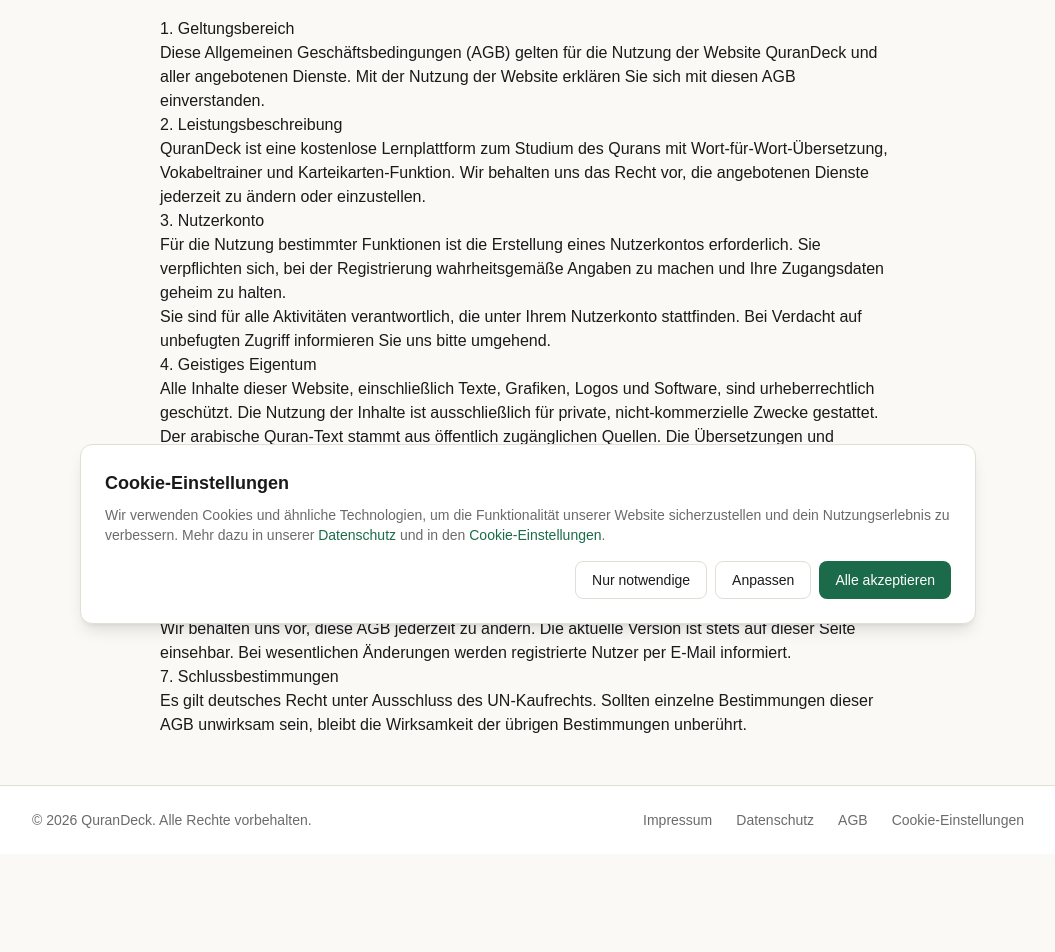
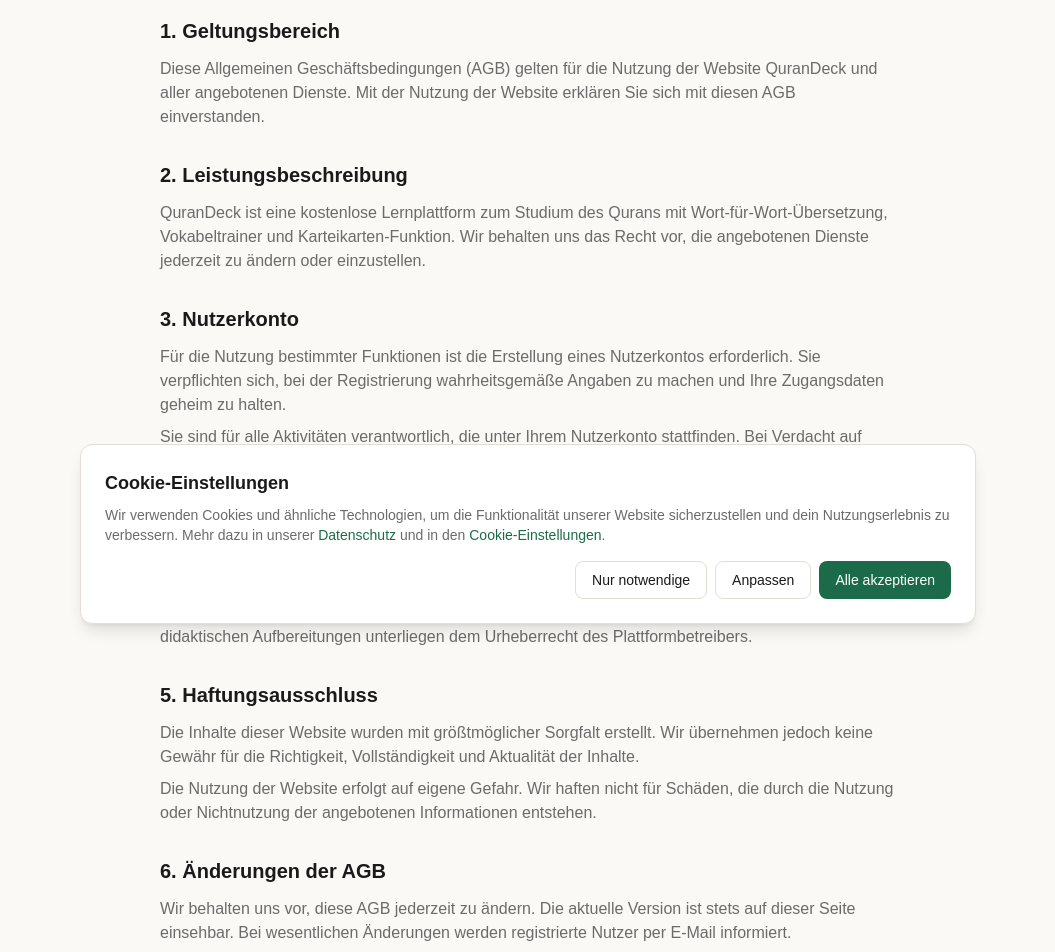
Before and after one commit to HamudiJ99/qurandeck, a Next.js app: page /terms in a window 1280 px wide. Shown: the part 160-1112 px from the top of the page, without its empty margins (112-1167 px from the left). Before the commit the page ends 1014 px from the top, so only its background shows below. Built offline with nearby package versions, Linux system fonts and the light colour scheme; no server answers.

Commit message:
agb formatierung

```diff
--- a/app/imprint/page.tsx
+++ b/app/imprint/page.tsx
@@ -11,92 +11,123 @@
         {lang === "de" ? "Impressum" : "Imprint"}
       </h1>
 
-      <div className="prose prose-sm max-w-none text-foreground">
+      <div className="space-y-8 text-foreground">
         {lang === "de" ? (
           <>
-            <h2>Angaben gemäß § 5 TMG</h2>
-            <p>
+            <section>
+              <h2 className="mb-3 text-xl font-semibold">Angaben gemäß § 5 TMG</h2>
+              <p className="text-muted-foreground">
                 [Dein Name oder Firmenname]<br />
-              [Straße und Hausnummer]<br />
+                [Straße und Hausnummer oder Postfach]<br />
                 [PLZ und Ort]<br />
               </p>
+            </section>
 
-            <h2>Kontakt</h2>
-            <p>
+            <section>
+              <h2 className="mb-3 text-xl font-semibold">Kontakt</h2>
+              <p className="text-muted-foreground">
                 E-Mail: [deine-email@beispiel.de]<br />
-              Telefon: [Deine Telefonnummer]
               </p>
+            </section>
 
-            <h2>Verantwortlich für den Inhalt nach § 55 Abs. 2 RStV</h2>
-            <p>
+            <section>
+              <h2 className="mb-3 text-xl font-semibold">Verantwortlich für den Inhalt nach § 55 Abs. 2 RStV</h2>
+              <p className="text-muted-foreground">
                 [Dein Name]<br />
                 [Adresse]
               </p>
+            </section>
 
-            <h2>Haftung für Inhalte</h2>
-            <p>
+            <section>
+              <h2 className="mb-3 text-xl font-semibold">Haftung für Inhalte</h2>
+              <p className="text-muted-foreground">
                 Als Diensteanbieter sind wir gemäß § 7 Abs.1 TMG für eigene Inhalte auf diesen Seiten nach den
                 allgemeinen Gesetzen verantwortlich. Nach §§ 8 bis 10 TMG sind wir als Diensteanbieter jedoch nicht
                 verpflichtet, übermittelte oder gespeicherte fremde Informationen zu überwachen oder nach Umständen
                 zu forschen, die auf eine rechtswidrige Tätigkeit hinweisen.
               </p>
+            </section>
 
-            <h2>Haftung für Links</h2>
-            <p>
+            <section>
+              <h2 className="mb-3 text-xl font-semibold">Haftung für Links</h2>
+              <p className="text-muted-foreground">
                 Unser Angebot enthält Links zu externen Websites Dritter, auf deren Inhalte wir keinen Einfluss haben.
                 Deshalb können wir für diese fremden Inhalte auch keine Gewähr übernehmen. Für die Inhalte der
                 verlinkten Seiten ist stets der jeweilige Anbieter oder Betreiber der Seiten verantwortlich.
               </p>
+            </section>
 
-            <h2>Urheberrecht</h2>
-            <p>
+            <section>
+              <h2 className="mb-3 text-xl font-semibold">Urheberrecht</h2>
+              <p className="mb-2 text-muted-foreground">
                 Die durch die Seitenbetreiber erstellten Inhalte und Werke auf diesen Seiten unterliegen dem deutschen
                 Urheberrecht. Die Vervielfältigung, Bearbeitung, Verbreitung und jede Art der Verwertung außerhalb der
                 Grenzen des Urheberrechtes bedürfen der schriftlichen Zustimmung des jeweiligen Autors bzw. Erstellers.
               </p>
+              <p className="text-muted-foreground">
+                Der arabische Quran-Text und die Rezitationen stammen von öffentlich zugänglichen Quellen (Quran.com).
+                Die Übersetzungen werden über die Quran.com API bereitgestellt.
+              </p>
+            </section>
           </>
         ) : (
           <>
-            <h2>Information according to § 5 TMG</h2>
-            <p>
+            <section>
+              <h2 className="mb-3 text-xl font-semibold">Information according to § 5 TMG</h2>
+              <p className="text-muted-foreground">
                 [Your Name or Company Name]<br />
-              [Street and Number]<br />
+                [Street and Number or P.O. Box]<br />
                 [Postal Code and City]<br />
               </p>
+            </section>
 
-            <h2>Contact</h2>
-            <p>
+            <section>
+              <h2 className="mb-3 text-xl font-semibold">Contact</h2>
+              <p className="text-muted-foreground">
                 Email: [your-email@example.com]<br />
-              Phone: [Your Phone Number]
+                Phone: [Optional - only required for businesses]
               </p>
+            </section>
 
-            <h2>Responsible for content according to § 55 Abs. 2 RStV</h2>
-            <p>
+            <section>
+              <h2 className="mb-3 text-xl font-semibold">Responsible for content according to § 55 Abs. 2 RStV</h2>
+              <p className="text-muted-foreground">
                 [Your Name]<br />
                 [Address]
               </p>
+            </section>
 
-            <h2>Liability for Content</h2>
-            <p>
+            <section>
+              <h2 className="mb-3 text-xl font-semibold">Liability for Content</h2>
+              <p className="text-muted-foreground">
                 As a service provider, we are responsible for our own content on these pages in accordance with
                 Section 7(1) TMG (German Telemedia Act) and general laws. However, according to Sections 8 to 10 TMG,
                 we are not obligated to monitor transmitted or stored third-party information or to investigate
                 circumstances that indicate illegal activity.
               </p>
+            </section>
 
-            <h2>Liability for Links</h2>
-            <p>
+            <section>
+              <h2 className="mb-3 text-xl font-semibold">Liability for Links</h2>
+              <p className="text-muted-foreground">
                 Our website contains links to external third-party websites over whose content we have no control.
                 Therefore, we cannot assume any liability for this external content. The respective provider or
                 operator of the pages is always responsible for the content of the linked pages.
               </p>
+            </section>
 
-            <h2>Copyright</h2>
-            <p>
+            <section>
+              <h2 className="mb-3 text-xl font-semibold">Copyright</h2>
+              <p className="mb-2 text-muted-foreground">
                 The content and works created by the site operators on these pages are subject to German copyright law.
                 Duplication, processing, distribution, and any kind of exploitation outside the limits of copyright law
                 require the written consent of the respective author or creator.
               </p>
+              <p className="text-muted-foreground">
+                The Arabic Quran text and recitations are from publicly available sources (Quran.com).
+                Translations are provided via the Quran.com API.
+              </p>
+            </section>
           </>
         )}
       </div>
--- a/app/terms/page.tsx
+++ b/app/terms/page.tsx
@@ -11,122 +11,156 @@
         {lang === "de" ? "Allgemeine Geschäftsbedingungen" : "Terms of Service"}
       </h1>
 
-      <div className="prose prose-sm max-w-none text-foreground">
+      <div className="space-y-8 text-foreground">
         {lang === "de" ? (
           <>
-            <h2>1. Geltungsbereich</h2>
-            <p>
+            <section>
+              <h2 className="mb-3 text-xl font-semibold">1. Geltungsbereich</h2>
+              <p className="text-muted-foreground">
                 Diese Allgemeinen Geschäftsbedingungen (AGB) gelten für die Nutzung der Website QuranDeck und
                 aller angebotenen Dienste. Mit der Nutzung der Website erklären Sie sich mit diesen AGB einverstanden.
               </p>
+            </section>
 
-            <h2>2. Leistungsbeschreibung</h2>
-            <p>
+            <section>
+              <h2 className="mb-3 text-xl font-semibold">2. Leistungsbeschreibung</h2>
+              <p className="text-muted-foreground">
                 QuranDeck ist eine kostenlose Lernplattform zum Studium des Qurans mit Wort-für-Wort-Übersetzung,
                 Vokabeltrainer und Karteikarten-Funktion. Wir behalten uns das Recht vor, die angebotenen Dienste
                 jederzeit zu ändern oder einzustellen.
               </p>
+            </section>
 
-            <h2>3. Nutzerkonto</h2>
-            <p>
+            <section>
+              <h2 className="mb-3 text-xl font-semibold">3. Nutzerkonto</h2>
+              <p className="mb-2 text-muted-foreground">
                 Für die Nutzung bestimmter Funktionen ist die Erstellung eines Nutzerkontos erforderlich. Sie
                 verpflichten sich, bei der Registrierung wahrheitsgemäße Angaben zu machen und Ihre Zugangsdaten
                 geheim zu halten.
               </p>
-            <p>
+              <p className="text-muted-foreground">
                 Sie sind für alle Aktivitäten verantwortlich, die unter Ihrem Nutzerkonto stattfinden. Bei Verdacht
                 auf unbefugten Zugriff informieren Sie uns bitte umgehend.
               </p>
+            </section>
 
-            <h2>4. Geistiges Eigentum</h2>
-            <p>
+            <section>
+              <h2 className="mb-3 text-xl font-semibold">4. Geistiges Eigentum</h2>
+              <p className="mb-2 text-muted-foreground">
                 Alle Inhalte dieser Website, einschließlich Texte, Grafiken, Logos und Software, sind urheberrechtlich
                 geschützt. Die Nutzung der Inhalte ist ausschließlich für private, nicht-kommerzielle Zwecke gestattet.
               </p>
-            <p>
+              <p className="text-muted-foreground">
                 Der arabische Quran-Text stammt aus öffentlich zugänglichen Quellen. Die Übersetzungen und didaktischen
                 Aufbereitungen unterliegen dem Urheberrecht des Plattformbetreibers.
               </p>
+            </section>
 
-            <h2>5. Haftungsausschluss</h2>
-            <p>
+            <section>
+              <h2 className="mb-3 text-xl font-semibold">5. Haftungsausschluss</h2>
+              <p className="mb-2 text-muted-foreground">
                 Die Inhalte dieser Website wurden mit größtmöglicher Sorgfalt erstellt. Wir übernehmen jedoch keine
                 Gewähr für die Richtigkeit, Vollständigkeit und Aktualität der Inhalte.
               </p>
-            <p>
+              <p className="text-muted-foreground">
                 Die Nutzung der Website erfolgt auf eigene Gefahr. Wir haften nicht für Schäden, die durch die
                 Nutzung oder Nichtnutzung der angebotenen Informationen entstehen.
               </p>
+            </section>
 
-            <h2>6. Änderungen der AGB</h2>
-            <p>
+            <section>
+              <h2 className="mb-3 text-xl font-semibold">6. Änderungen der AGB</h2>
+              <p className="text-muted-foreground">
                 Wir behalten uns vor, diese AGB jederzeit zu ändern. Die aktuelle Version ist stets auf dieser Seite
                 einsehbar. Bei wesentlichen Änderungen werden registrierte Nutzer per E-Mail informiert.
               </p>
+            </section>
 
-            <h2>7. Schlussbestimmungen</h2>
-            <p>
+            <section>
+              <h2 className="mb-3 text-xl font-semibold">7. Schlussbestimmungen</h2>
+              <p className="text-muted-foreground">
                 Es gilt deutsches Recht unter Ausschluss des UN-Kaufrechts. Sollten einzelne Bestimmungen dieser AGB
                 unwirksam sein, bleibt die Wirksamkeit der übrigen Bestimmungen unberührt.
               </p>
+              <p className="mt-4 text-sm text-muted-foreground">
+                Stand: März 2026
+              </p>
+            </section>
           </>
         ) : (
           <>
-            <h2>1. Scope of Application</h2>
-            <p>
+            <section>
+              <h2 className="mb-3 text-xl font-semibold">1. Scope of Application</h2>
+              <p className="text-muted-foreground">
                 These Terms of Service (ToS) apply to the use of the QuranDeck website and all services offered.
                 By using the website, you agree to these Terms of Service.
               </p>
+            </section>
 
-            <h2>2. Description of Services</h2>
-            <p>
+            <section>
+              <h2 className="mb-3 text-xl font-semibold">2. Description of Services</h2>
+              <p className="text-muted-foreground">
                 QuranDeck is a free learning platform for studying the Quran with word-by-word translation,
                 vocabulary trainer, and flashcard function. We reserve the right to change or discontinue the
                 services offered at any time.
               </p>
+            </section>
 
-            <h2>3. User Account</h2>
-            <p>
+            <section>
+              <h2 className="mb-3 text-xl font-semibold">3. User Account</h2>
+              <p className="mb-2 text-muted-foreground">
                 Creating a user account is required to use certain features. You agree to provide truthful
                 information during registration and to keep your access credentials confidential.
               </p>
-            <p>
+              <p className="text-muted-foreground">
                 You are responsible for all activities that take place under your user account. If you suspect
                 unauthorized access, please inform us immediately.
               </p>
+            </section>
 
-            <h2>4. Intellectual Property</h2>
-            <p>
+            <section>
+              <h2 className="mb-3 text-xl font-semibold">4. Intellectual Property</h2>
+              <p className="mb-2 text-muted-foreground">
                 All content on this website, including text, graphics, logos, and software, is protected by copyright.
                 Use of the content is permitted exclusively for private, non-commercial purposes.
               </p>
-            <p>
+              <p className="text-muted-foreground">
                 The Arabic Quran text comes from publicly available sources. The translations and didactic preparations
                 are subject to the platform operator's copyright.
               </p>
+            </section>
 
-            <h2>5. Disclaimer</h2>
-            <p>
+            <section>
+              <h2 className="mb-3 text-xl font-semibold">5. Disclaimer</h2>
+              <p className="mb-2 text-muted-foreground">
                 The content of this website has been created with the utmost care. However, we assume no liability
                 for the accuracy, completeness, and timeliness of the content.
               </p>
-            <p>
+              <p className="text-muted-foreground">
                 Use of the website is at your own risk. We are not liable for damages resulting from the use or
                 non-use of the information provided.
               </p>
+            </section>
 
-            <h2>6. Changes to the ToS</h2>
-            <p>
+            <section>
+              <h2 className="mb-3 text-xl font-semibold">6. Changes to the ToS</h2>
+              <p className="text-muted-foreground">
                 We reserve the right to change these Terms of Service at any time. The current version is always
                 available on this page. Registered users will be informed by email of significant changes.
               </p>
+            </section>
 
-            <h2>7. Final Provisions</h2>
-            <p>
+            <section>
+              <h2 className="mb-3 text-xl font-semibold">7. Final Provisions</h2>
+              <p className="text-muted-foreground">
                 German law applies, excluding the UN Convention on Contracts for the International Sale of Goods.
                 If individual provisions of these ToS are invalid, the validity of the remaining provisions remains
                 unaffected.
               </p>
+              <p className="mt-4 text-sm text-muted-foreground">
+                Last updated: March 2026
+              </p>
+            </section>
           </>
         )}
       </div>
```
Lines whose indentation alone changed are shown as unchanged.
